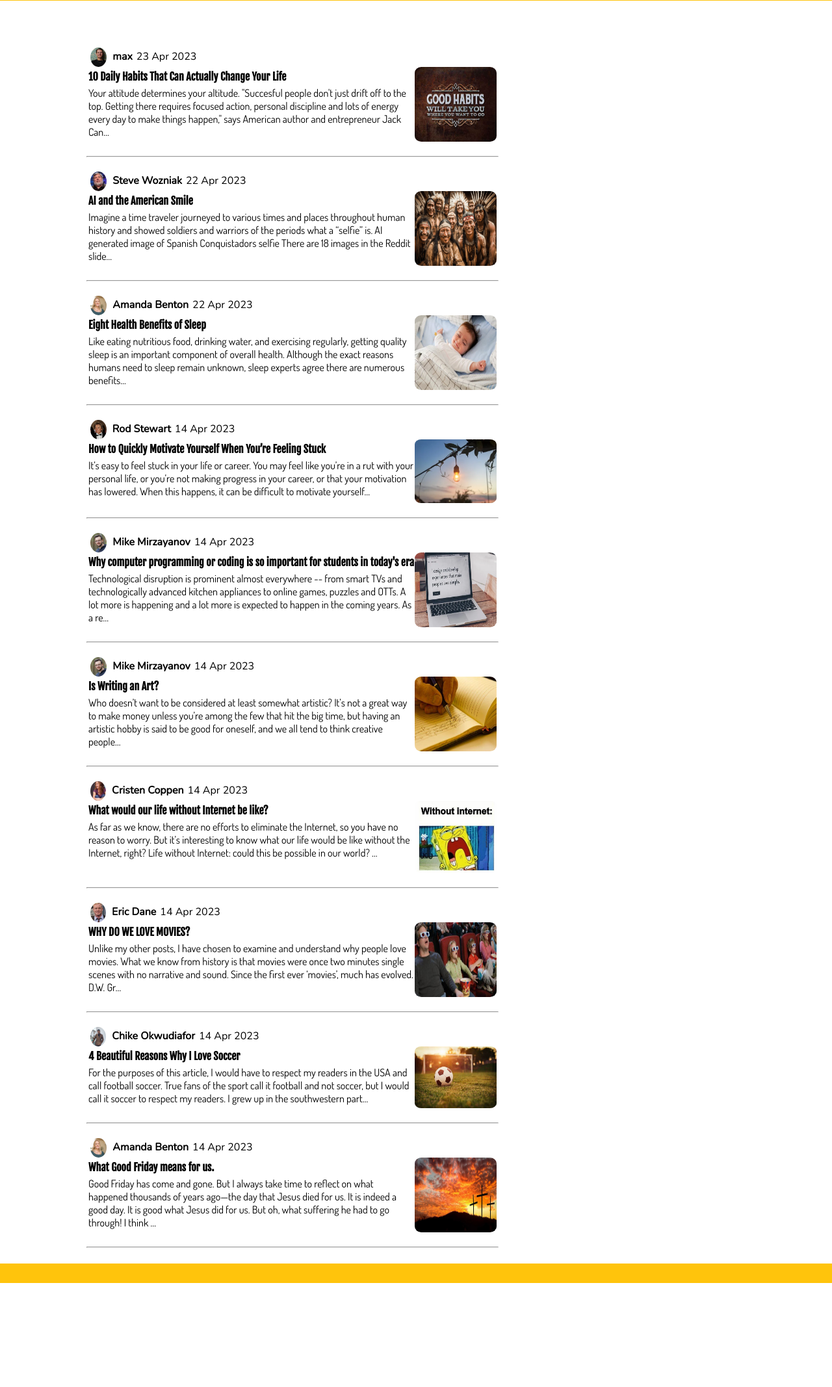
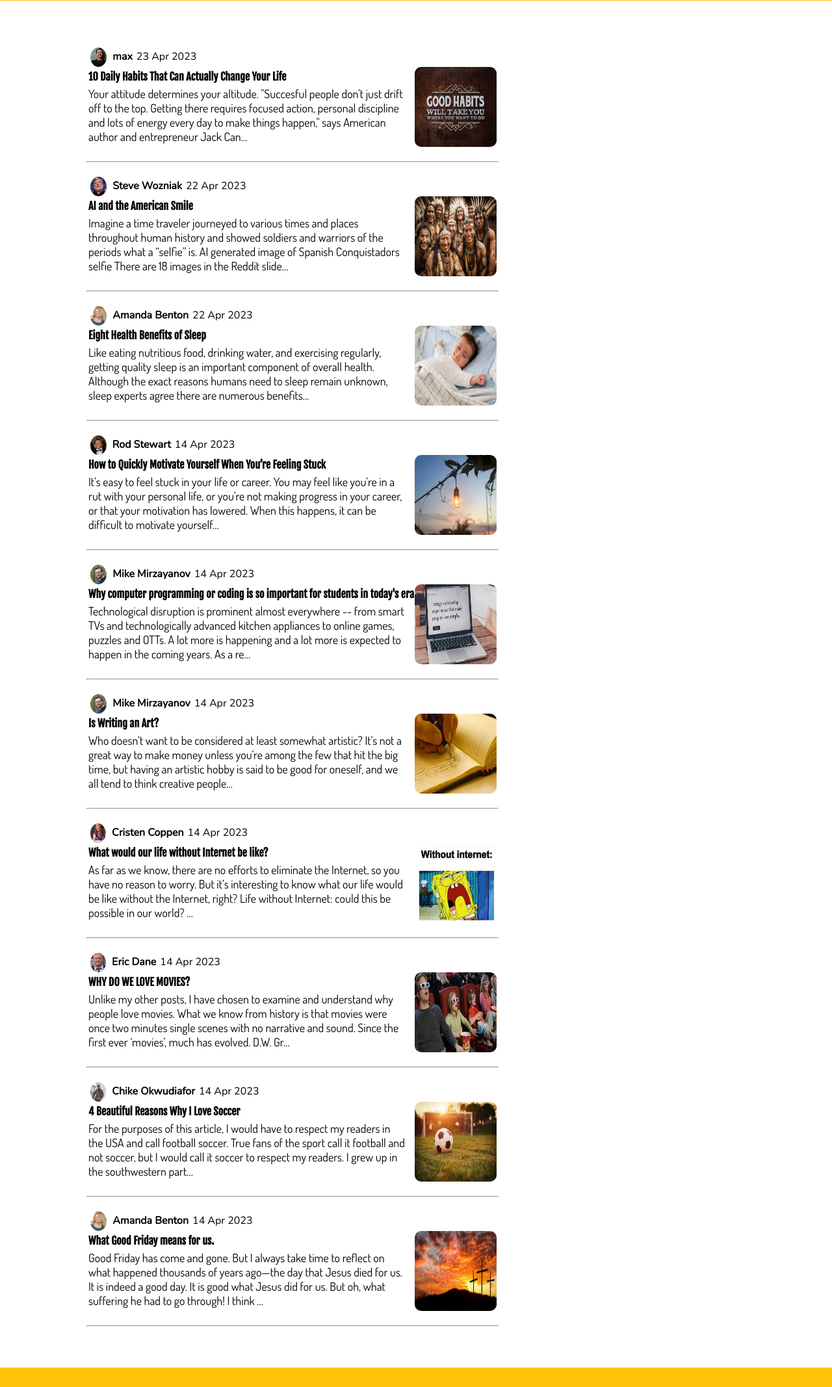
Before and after one commit to Abhishek98negi/Blog_Website, a Django app: page / in a window 1280 px wide. Shown: the part 296-2430 px from the top of the page at 65% size. Before the commit the page ends 2270 px from the top, so only its background shows below. Run offline with Django 4.2, Linux system fonts and the light colour scheme; data comes from the database, SQL or seed files in the repository.

Commit message:
updated.2

```diff
--- a/BlogWebsite/settings.py
+++ b/BlogWebsite/settings.py
@@ -23,7 +23,7 @@ BASE_DIR = Path(__file__).resolve().parent.parent
 SECRET_KEY = 'django-insecure-j-6t+9=h!s9#bn(8!zx)$d$%_sypy1#q7)umk2kwj(7kko_!0l'
 
 # SECURITY WARNING: don't run with debug turned on in production!
-DEBUG = True
+DEBUG = False
 
 ALLOWED_HOSTS = []
 
--- a/blog/models.py
+++ b/blog/models.py
@@ -11,6 +11,7 @@ class Author(models.Model):
     author_image = models.ImageField(upload_to="authors_images",null=True)
     about_author = models.TextField(validators=[MinLengthValidator(10)])
     email_address = models.EmailField()
+
     def __str__(self):
         return self.author_name
 
--- a/blog/static/blog/index.css
+++ b/blog/static/blog/index.css
@@ -64,6 +64,7 @@ body {
   flex-direction: row;
   padding-left: 10%;
   padding-top: 5%;
+  margin-bottom: 3%;
 }
 
 .blogs {
@@ -135,8 +136,6 @@ body {
 
 .title-paragraph {
   width: 80%;
-
-  /* outline: 1px solid rgb(33, 57, 33); */
 }
 
 .title-paragraph h4 {
@@ -148,6 +147,8 @@ body {
 .title-paragraph p {
   margin-top: 1%;
   margin-bottom: 1%;
+  margin-right: 3%;
+  font-size: 18px;
   font-family: "Dosis", sans-serif;
 }
 
--- a/blog/templates/blog/all_authors.html
+++ b/blog/templates/blog/all_authors.html
@@ -30,6 +30,8 @@
         {% endfor %}
     </div>
 
+
+
 </body>
 <footer></footer>
 </html>
--- a/blog/templates/blog/index.html
+++ b/blog/templates/blog/index.html
@@ -44,9 +44,6 @@
                 <hr>
             {% endfor %}
         </div>
-        <div>
-
-        </div>
 
     </div>
 
--- a/blog/views.py
+++ b/blog/views.py
@@ -1,7 +1,8 @@
 from django.shortcuts import render
 from django.http import HttpResponseRedirect
 from django.views import View
-from django.views.generic import ListView, DetailView
+from django.views.generic import ListView, FormView
+from django.views.generic.detail import DetailView
 from .forms import AuthorForm, PostForm
 from .models import Post,Author
 # Create your views here.
@@ -12,7 +13,6 @@ class StartingPageView(ListView):
     model = Post
     ordering = ["-date"]
     context_object_name = "posts"
-
 
     def get_context_data(self, **kwargs):
         context = super().get_context_data(**kwargs)
@@ -31,7 +31,7 @@ class AllAuthorView(ListView):
 
 
 class SinglePostView(DetailView):
-    template_name = "blog/single_post.html"
+    template_name = "blog/single_Post.html"
     model = Post
     context_object_name = "post"
 
```
Also changed, not shown: blog/templates/blog/single_post.html (+8 -16 lines).
